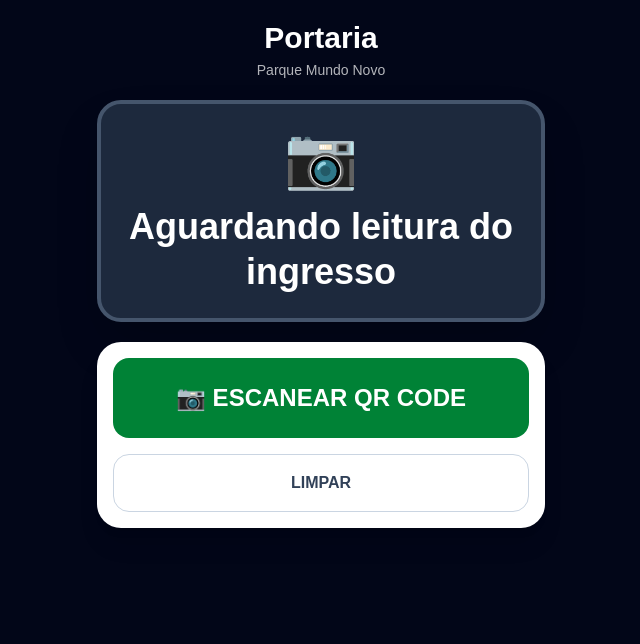
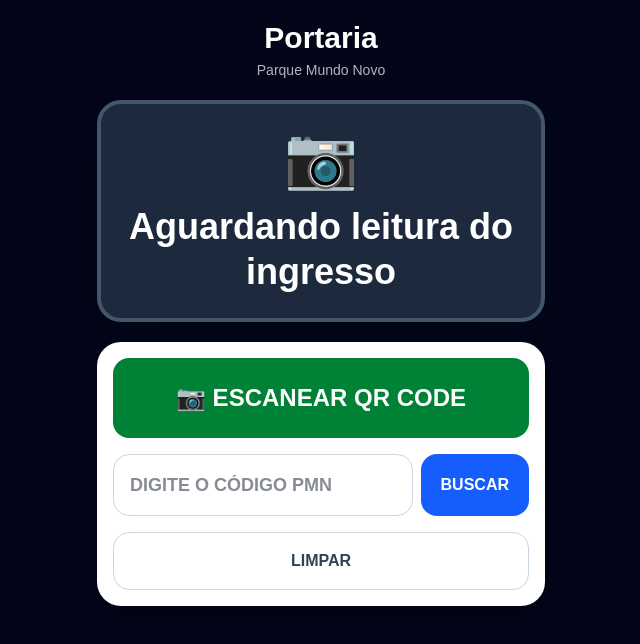
Before and after one commit to paulodutrabkj285-sketch/https-github.com-new, a Next.js app: page /portaria in a window 1280 px wide. Shown: the top 644 px of the page, without its empty margins (319-959 px from the left). Built offline with nearby package versions, Linux system fonts and the light colour scheme.

Commit message:
adiciona busca manual na portaria

```diff
--- a/src/app/portaria/page.tsx
+++ b/src/app/portaria/page.tsx
@@ -9,6 +9,7 @@ export default function PortariaPage() {
     const [mensagem, setMensagem] = useState("Aguardando leitura do ingresso");
     const [carregando, setCarregando] = useState(false);
     const [cameraAtiva, setCameraAtiva] = useState(false);
+    const [codigoManual, setCodigoManual] = useState("");
 
     const leitorRef = useRef<Html5Qrcode | null>(null);
 
@@ -33,6 +34,7 @@ export default function PortariaPage() {
 
         try {
             const dados = JSON.parse(valor);
+
             return {
                 codigo: limpar(dados?.codigo || dados?.codigoIngresso || ""),
                 pedidoId: limpar(dados?.pedidoId || ""),
@@ -70,6 +72,7 @@ export default function PortariaPage() {
             }
 
             setPedido(encontrado);
+            setCodigoManual(encontrado.codigoIngresso || dadosQr.codigo);
 
             if (encontrado.statusPagamento !== "pago") {
                 setMensagem("INGRESSO NÃO PAGO");
@@ -170,10 +173,12 @@ export default function PortariaPage() {
         }
     }
 
-    const pedidoAny = pedido as (Pedido & {
-        utilizadoEm?: string;
-        validadoEm?: string;
-    }) | null;
+    const pedidoAny = pedido as
+        | (Pedido & {
+            utilizadoEm?: string;
+            validadoEm?: string;
+        })
+        | null;
 
     const usadoEm = pedidoAny?.utilizadoEm || pedidoAny?.validadoEm || "";
 
@@ -202,7 +207,9 @@ export default function PortariaPage() {
                 <section
                     className={`rounded-3xl border-4 p-6 text-center shadow-2xl ${painelClass}`}
                 >
-                    <p className="text-6xl">{valido ? "🟢" : usado || pedido ? "🔴" : "📷"}</p>
+                    <p className="text-6xl">
+                        {valido ? "🟢" : usado || pedido ? "🔴" : "📷"}
+                    </p>
 
                     <h2 className="mt-4 text-4xl font-black leading-tight">
                         {mensagem}
@@ -230,9 +237,7 @@ export default function PortariaPage() {
                             </p>
                             <p>Status: {pedido.statusOperacional || "ativo"}</p>
 
-                            {usado && usadoEm && (
-                                <p>Entrada: {formatarDataHora(usadoEm)}</p>
-                            )}
+                            {usado && usadoEm && <p>Entrada: {formatarDataHora(usadoEm)}</p>}
                         </div>
                     )}
                 </section>
@@ -261,9 +266,35 @@ export default function PortariaPage() {
                         </div>
                     )}
 
+                    <div className="mt-4 grid grid-cols-[1fr_auto] gap-2">
+                        <input
+                            type="text"
+                            value={codigoManual}
+                            onChange={(e) => setCodigoManual(e.target.value.toUpperCase())}
+                            placeholder="Digite o código PMN"
+                            className="w-full rounded-2xl border border-slate-300 px-4 py-4 text-lg font-bold uppercase outline-none focus:border-green-700"
+                        />
+
+                        <button
+                            onClick={() => {
+                                if (!codigoManual.trim()) {
+                                    setMensagem("DIGITE O CÓDIGO DO INGRESSO");
+                                    return;
+                                }
+
+                                buscarIngresso(codigoManual.trim());
+                            }}
+                            disabled={carregando}
+                            className="rounded-2xl bg-blue-600 px-5 py-4 font-black text-white disabled:opacity-60"
+                        >
+                            BUSCAR
+                        </button>
+                    </div>
+
                     <button
                         onClick={() => {
                             setPedido(null);
+                            setCodigoManual("");
                             setMensagem("Aguardando leitura do ingresso");
                         }}
                         className="mt-4 w-full rounded-2xl border border-slate-300 px-5 py-4 font-bold text-slate-700"
```
